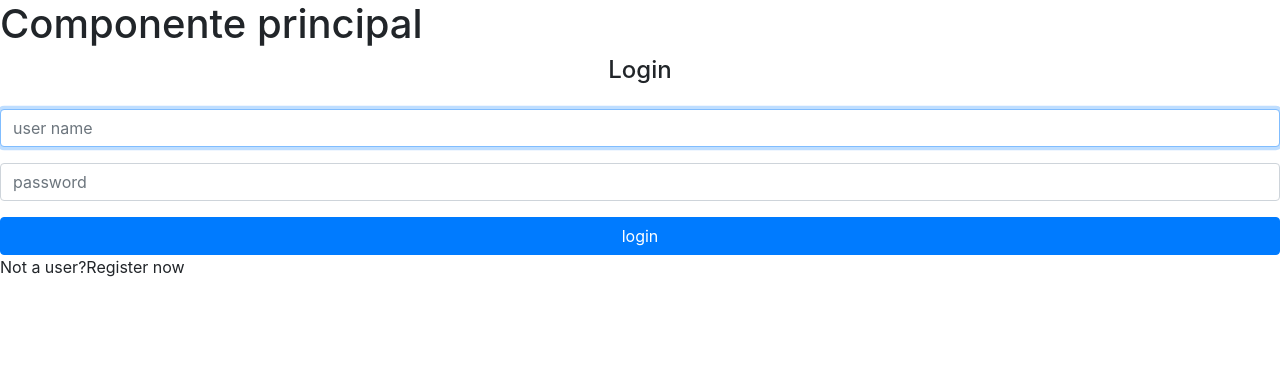
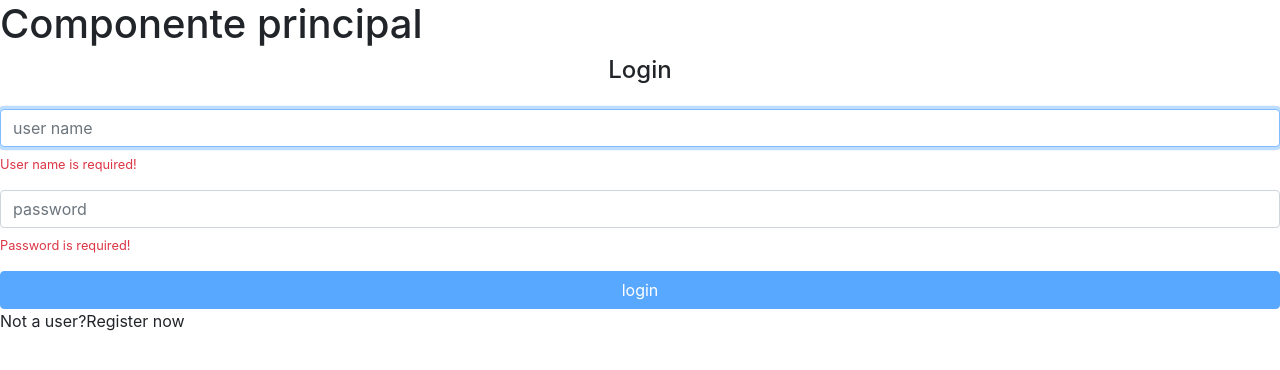
Before and after one commit to jpfreire/Alura, an Angular app in the folder Angular1/alurapic/: page / in a window 1280 px wide. Shown: the top 370 px of the page. Built offline with nearby package versions, Linux system fonts and the light colour scheme.

Commit message:
01.04 - Validação de formulários

```diff
--- a/Angular1/alurapic/src/app/home/home.module.ts
+++ b/Angular1/alurapic/src/app/home/home.module.ts
@@ -1,10 +1,12 @@
 import { NgModule } from '@angular/core';
 import { CommonModule } from '@angular/common';
+import { ReactiveFormsModule } from '@angular/forms';
 import { SignInComponent } from './signin/signin.component';
 
 @NgModule({
   imports: [
-    CommonModule
+    CommonModule,
+    ReactiveFormsModule
   ],
   declarations: [SignInComponent]
 })
--- a/Angular1/alurapic/src/app/home/signin/signin.component.html
+++ b/Angular1/alurapic/src/app/home/signin/signin.component.html
@@ -1,24 +1,34 @@
 <h4 class="text-center">Login</h4>
 
-<form class="form mt-4">
+<form [formGroup]="loginFG" class="form mt-4">
 
     <div class="form-group">
         <input
+            formControlName="userName"
             class="form-control"
             placeholder="user name"
             autofocus
             autocomplete="username">
+        <small
+        *ngIf="loginFG.get('userName').errors?.required"
+        class="text-danger d-block mt-2" >User name is required!</small>
     </div>
 
     <div class="form-group">
         <input
+            formControlName="password"
             type="password"
             class="form-control"
             placeholder="password"
             autocomplete="current-password">
+        <small
+        *ngIf="loginFG.get('password').errors?.required"
+        class="text-danger d-block mt-2" >Password is required!</small>
+
     </div>
 
     <button
+      [disabled]="loginFG.invalid"
         type="submit"
         class="btn btn-primary btn-block">
         login
--- a/Angular1/alurapic/src/app/home/signin/signin.component.ts
+++ b/Angular1/alurapic/src/app/home/signin/signin.component.ts
@@ -1,4 +1,5 @@
 import { Component, OnInit } from '@angular/core';
+import { FormGroup, FormBuilder, Validators } from '@angular/forms';
 
 @Component({
   templateUrl: './signin.component.html',
@@ -6,9 +7,15 @@
 })
 export class SignInComponent implements OnInit {
 
-  constructor() { }
+  loginFG: FormGroup;
+
+  constructor(private formBuilder: FormBuilder) { }
 
   ngOnInit() {
+    this.loginFG = this.formBuilder.group({
+      userName: ['', Validators.required],
+      password: ['', Validators.required]
+    })
   }
 
 }
```
Also changed, not shown: 1 other file (tests, documents, lock files or other folders).
